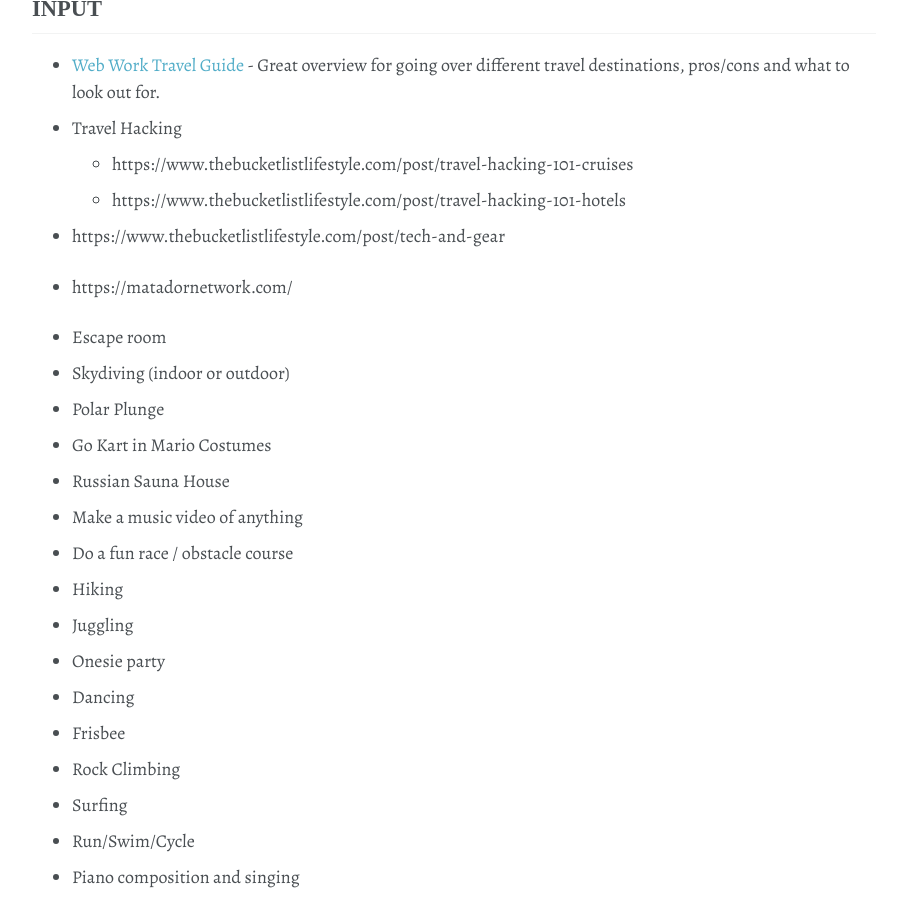
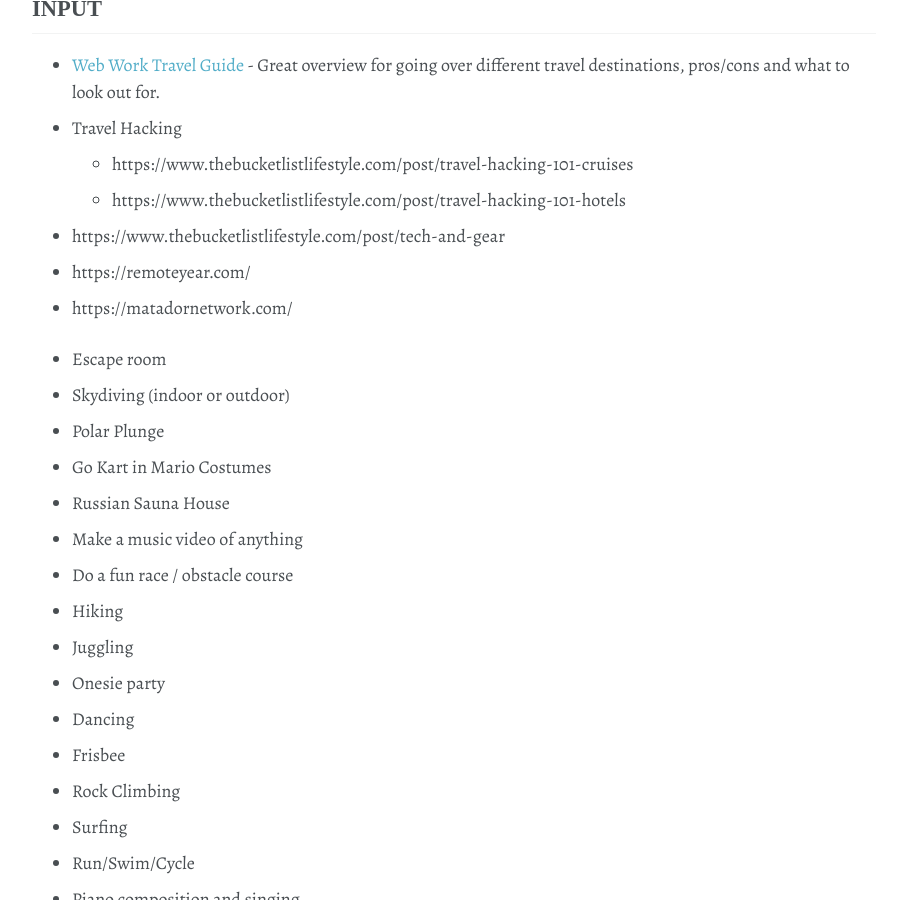
Before and after one commit to shanemileham/levelupmylife, a Jekyll site: the page built from _content/travel/planning.md, in a window 1280 px wide and 900 px high, scrolled down 2153 px. Shown: the whole window, without its empty margins (86-993 px from the left). Built offline with Jekyll 4.4.1, drawn with Linux system fonts in a browser that asks for light colours; some web fonts are replaced; comment, search, counter and statistics services are not loaded; part of the change alters nothing that is shown.

Commit message:
travel/planning += remote year

```diff
--- a/_content/travel/planning.md
+++ b/_content/travel/planning.md
@@ -60,7 +60,7 @@ title: Travel Planning
   - https://www.thebucketlistlifestyle.com/post/travel-hacking-101-cruises
   - https://www.thebucketlistlifestyle.com/post/travel-hacking-101-hotels
 - https://www.thebucketlistlifestyle.com/post/tech-and-gear
-
+- https://remoteyear.com/
 - https://matadornetwork.com/
 
 - Escape room
```
